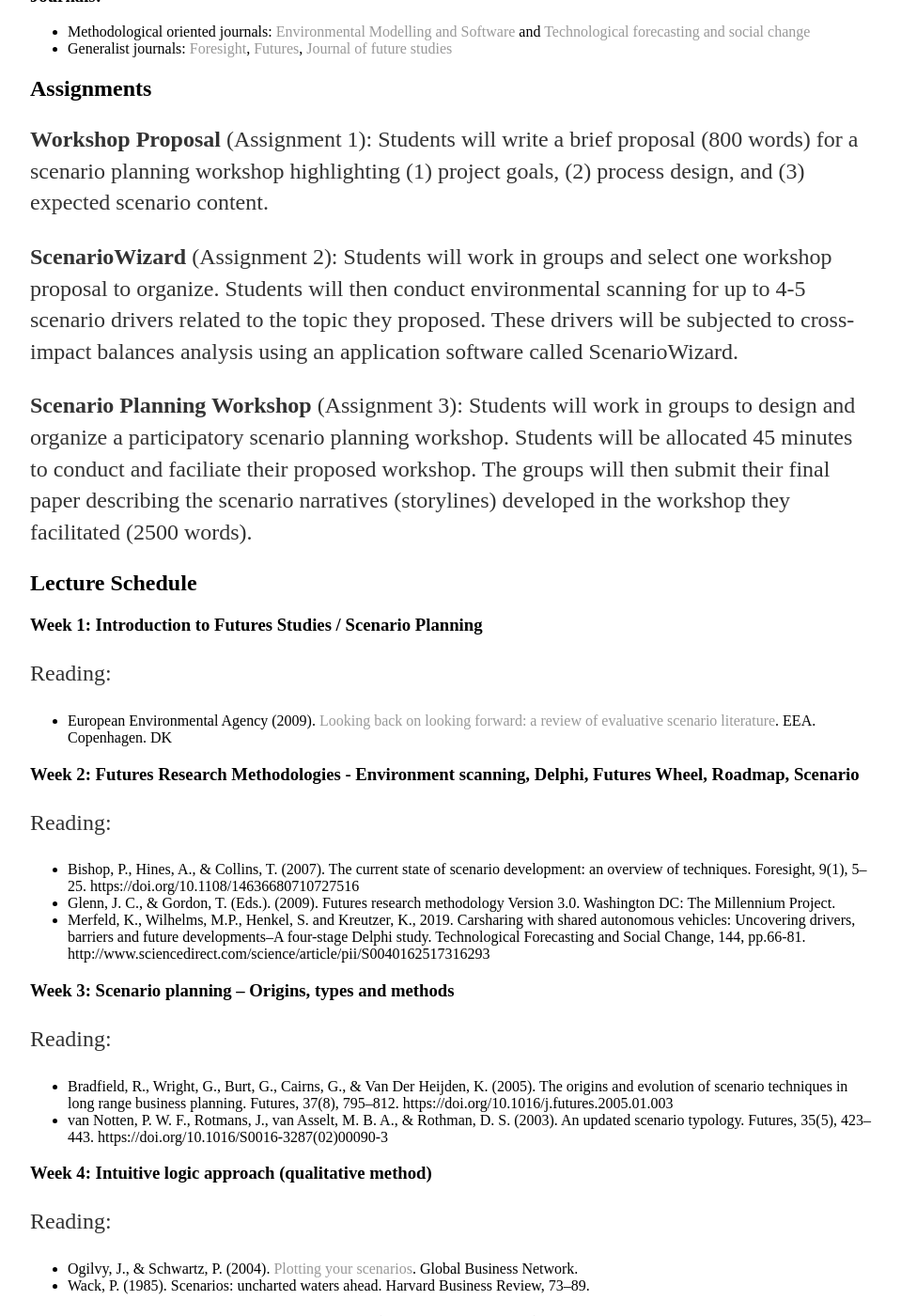
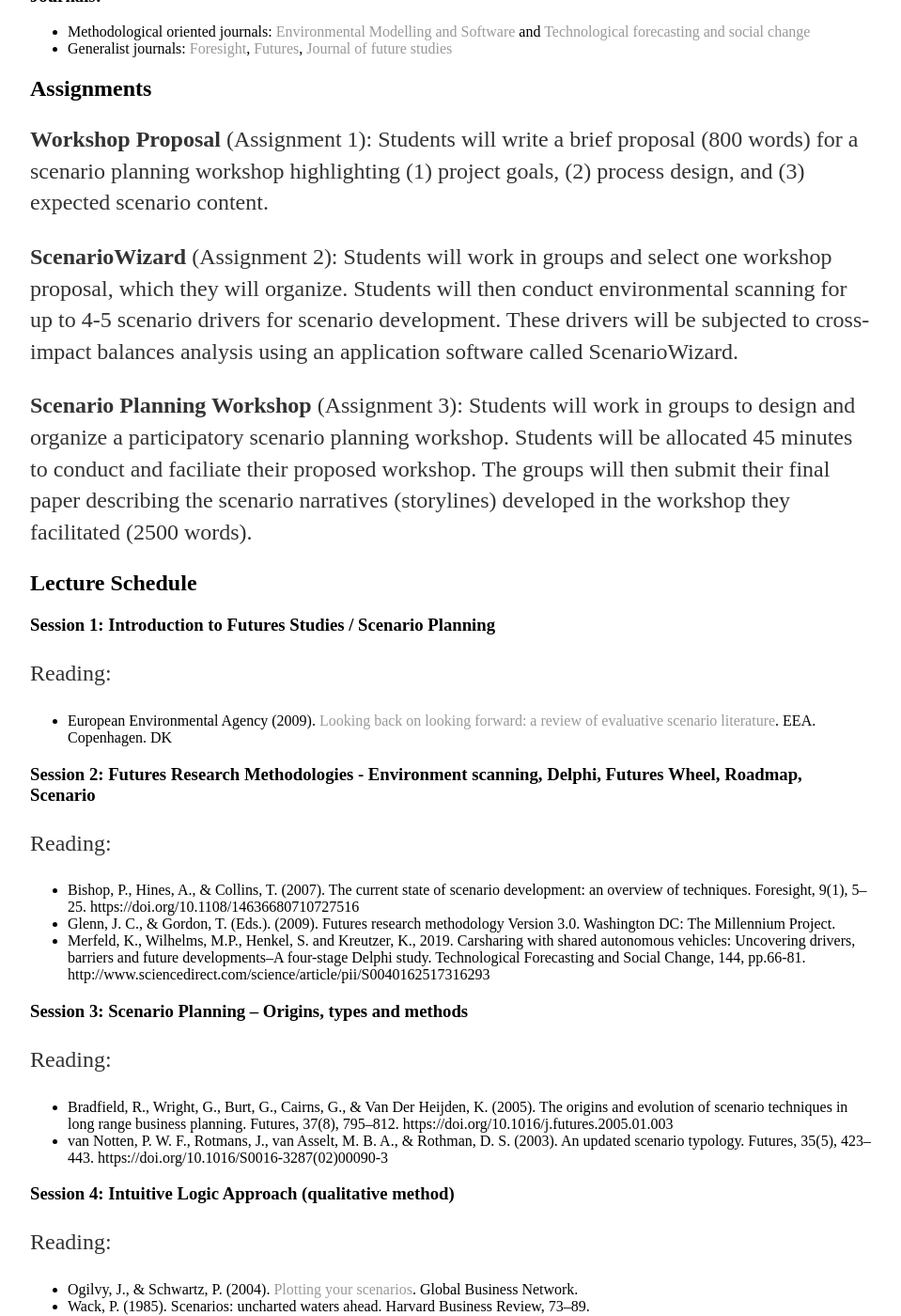
Before and after one commit to judekurn/judekurn.github.io, a Jekyll site: the page built from docs/teach/scenario_planning.md, in a window 1280 px wide and 1400 px high, scrolled down 1558 px. Shown: the whole window at 94% size, without its empty margins (160-1119 px from the left). Built offline with Jekyll 4.4.1, drawn with Linux system fonts in a browser that asks for light colours; our own code applies the rules of GitHub Pages for plain Markdown files; some of the changed text lies outside the part shown.

Commit message:
Update scenario_planning.md

```diff
--- a/docs/teach/scenario_planning.md
+++ b/docs/teach/scenario_planning.md
@@ -34,63 +34,64 @@ Upon successful completion of this course, students will:
 ## Assignments
 **Workshop Proposal** (Assignment 1): Students will write a brief proposal (800 words) for a scenario planning workshop highlighting (1) project goals, (2) process design, and (3) expected scenario content.
 
-**ScenarioWizard** (Assignment 2): Students will work in groups and select one workshop proposal to organize. Students will then conduct environmental scanning for up to 4-5 scenario drivers related to the topic they proposed. These drivers will be subjected to cross-impact balances analysis using an application software called ScenarioWizard.
+**ScenarioWizard** (Assignment 2): Students will work in groups and select one workshop proposal, which they will organize. Students will then conduct environmental scanning for up to 4-5 scenario drivers for scenario development. These drivers will be subjected to cross-impact balances analysis using an application software called ScenarioWizard.
 
 **Scenario Planning Workshop** (Assignment 3): Students will work in groups to design and organize a participatory scenario planning workshop. Students will be allocated 45 minutes to conduct and faciliate their proposed workshop. The groups will then submit their final paper describing the scenario narratives (storylines) developed in the workshop they facilitated (2500 words).
 
 ## Lecture Schedule
 
-### Week 1: Introduction to Futures Studies / Scenario Planning
+### Session 1: Introduction to Futures Studies / Scenario Planning
 Reading:
 * European Environmental Agency (2009). [Looking back on looking forward: a review of evaluative scenario literature](http://www.eea.europa.eu/publications/looking-back-on-looking-forward-a-review-of-evaluative-scenario-literature). EEA. Copenhagen. DK
 
-### Week 2: Futures Research Methodologies - Environment scanning, Delphi, Futures Wheel, Roadmap, Scenario
+### Session 2: Futures Research Methodologies - Environment scanning, Delphi, Futures Wheel, Roadmap, Scenario
 Reading:
 * Bishop, P., Hines, A., & Collins, T. (2007). The current state of scenario development: an overview of techniques. Foresight, 9(1), 5–25. https://doi.org/10.1108/14636680710727516
 * Glenn, J. C., & Gordon, T. (Eds.). (2009). Futures research methodology Version 3.0. Washington DC: The Millennium Project.
 * Merfeld, K., Wilhelms, M.P., Henkel, S. and Kreutzer, K., 2019. Carsharing with shared autonomous vehicles: Uncovering drivers, barriers and future developments–A four-stage Delphi study. Technological Forecasting and Social Change, 144, pp.66-81. http://www.sciencedirect.com/science/article/pii/S0040162517316293
 
-### Week 3: Scenario planning – Origins, types and methods
+### Session 3: Scenario Planning – Origins, types and methods
 Reading:
 * Bradfield, R., Wright, G., Burt, G., Cairns, G., & Van Der Heijden, K. (2005). The origins and evolution of scenario techniques in long range business planning. Futures, 37(8), 795–812. https://doi.org/10.1016/j.futures.2005.01.003
 * van Notten, P. W. F., Rotmans, J., van Asselt, M. B. A., & Rothman, D. S. (2003). An updated scenario typology. Futures, 35(5), 423–443. https://doi.org/10.1016/S0016-3287(02)00090-3
 
-### Week 4: Intuitive logic approach (qualitative method)
+### Session 4: Intuitive Logic Approach (qualitative method)
 Reading:
 * Ogilvy, J., & Schwartz, P. (2004). [Plotting your scenarios](http://www.meadowlark.co/plotting_your_scenarios.pdf). Global Business Network.
 * Wack, P. (1985). Scenarios: uncharted waters ahead. Harvard Business Review, 73–89.
 
-### Week 5: Probability modified trend approach (quantitative method)
+### Session 5: Probability Modified Trend Approach (quantitative method)
 Reading:
 * Gordon, T. J., & Hayward, H. (1968). Initial experiments with the cross impact matrix method of forecasting. Futures, 1(2), 100–116. https://doi.org/10.1016/S0016-3287(68)80003-5
 * Weimer-Jehle, W. (2006). Cross-impact balances: A system-theoretical approach to cross-impact analysis. Technological Forecasting and Social Change, 73(4), 334–361. https://doi.org/10.1016/j.techfore.2005.06.005
 
-### Week 6: ScenarioWizard 4.2 (Assignment 2)
+### Session 6: ScenarioWizard 4.2 (Assignment 2)
 Reading:
 * Weimer-Jehle, W. (2006). Cross-impact balances: A system-theoretical approach to cross-impact analysis. Technological Forecasting and Social Change, 73(4), 334–361. https://doi.org/10.1016/j.techfore.2005.06.005
 
-### Week 7: Advanced scenario techniques and multi-scale scenario analysis
+### Session 7: Advanced Scenario Techniques and Multi-scale Scenario Analysis
 Reading:
 * Zurek and Henrich (2007). Linking scenarios across geographical scales in international environmental assessment. Technology Forecasting and Social Change, 74(8), 1282-1295.
 * Schweizer and Kurniawan (2016). Systematically linking qualitative elements of scenarios across levels, scales, and sectors. Environmental Modelling and Software, 79, 322-333.
 * Kok et al (2018). New European socioeconomic scenarios for climate change research. Regional Environmental Change
 
-### Week 8: Future of work and technology
+### Session 8: Future of Work and Technology
 Reading:
 * Frey, C.B. and Osborne, M., 2013. The future of employment. Oxford Martin School, University of Oxford
 * Glenn, J.C. and Florescu, E., 2016. Millennium Project Team (2016) Future Work/Technology 2050 Real-Time Delphi Study: Excerpt from the 2015-16 State of the Future Report. Journal of Socialomics, 5(3), p.1000171.
+* Guston, D.H., 2014. Understanding ‘anticipatory governance’. Social studies of science, 44(2), pp.218-242.
 
-### Week 9: Future of urban mobility
+### Session 9: Future of Urban Mobility
 Reading:
 * Kurniawan et al. (2018). Examining values and influences affecting public expectations of future urban mobility: A Singapore case study. Transport Policy, 66, 66-75.
 * Zmud et al. (2013). The future of mobility: Scenario for United States in 2030. RAND Corp. Santa Monica CA, USA.
 * Fishman (2012). Digital age transportation - Future of urban mobility. Deliotte University Press. UK.
 
-### Week 10: Future of Energy (Optional)
+### Session 10: Future of Energy (Optional)
 Reading:
 * Ernst, A., Biss, K.H., Shamon, H., Schumann, D. and Heinrichs, H.U., 2018. Benefits and challenges of participatory methods in qualitative energy scenario development. Technological Forecasting and Social Change, 127, pp.245-257.
 * Gordon, T.J., 2007. Energy forecasts using a “Roundless” approach to running a Delphi study. Foresight, 9(2), pp.27-35.
 
-### Week 11: Scenario planning workshop 1 (Assignment 3)
+### Session 11: Scenario planning workshop 1 (Assignment 3)
 
-### Week 12: Scenario planning workshop 2 (Assignment 3)
+### Session 12: Scenario planning workshop 2 (Assignment 3)
```
